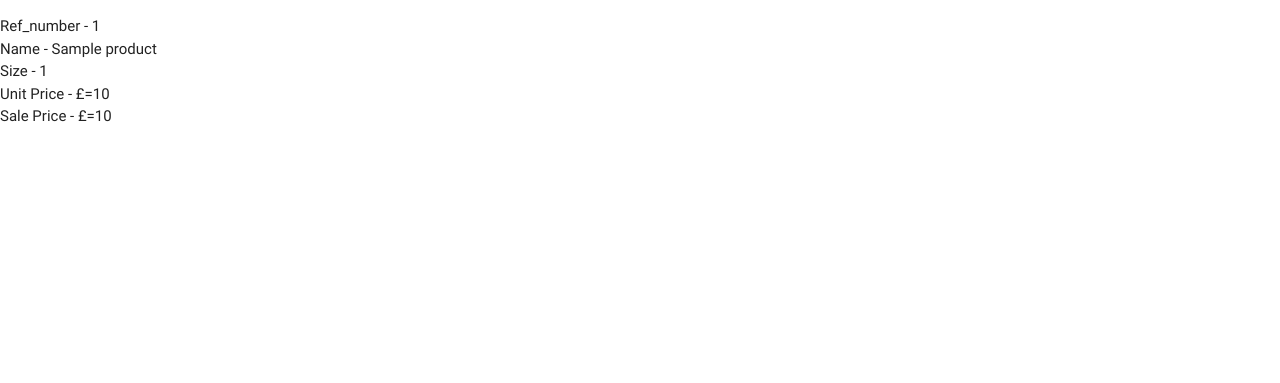
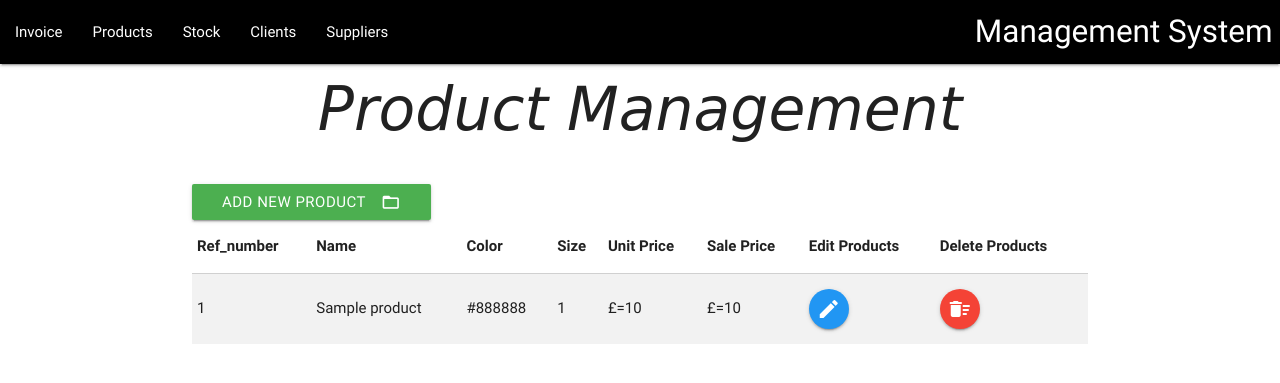
Before and after one commit to marcuscolle/mile-stone-crud-managment, a Flask app: page /products in a window 1280 px wide. Shown: the top 383 px of the page. Run offline with Flask 2, Linux system fonts and the light colour scheme; a database or web service that is not in the repository returns one stand-in record (values such as "Sample title"); some libraries are stand-ins or nearby versions.

Commit message:
initial commit

```diff
--- a/app.py
+++ b/app.py
@@ -8,14 +8,18 @@ if path.exists("env.py"):
     import env
 
 app = Flask(__name__)
-app.config["MONGO_DBNAME"] = os.environ.get('cook_book')
+app.config["MONGO_DBNAME"] = os.environ.get('management')
 app.config["MONGO_URI"] = os.environ.get('MONGO_URI')
 
 mongo = PyMongo(app)
 
 @app.route('/')
+@app.route('/index')
+def index():
+    return render_template("index.html")
+
 @app.route('/products')
-def index():
+def products():
     return render_template("products.html", products=mongo.db.products.find())
 
 
--- /dev/null
+++ b/static/css/style.css
@@ -0,0 +1,7 @@
+.prod{
+    font-size: 60px;
+    text-align: center;
+    padding-bottom: 30px;
+    font-family: cursive;
+    font-style: oblique;
+}
--- a/templates/base.html
+++ b/templates/base.html
@@ -11,6 +11,7 @@
 
 	<link href="https://fonts.googleapis.com/icon?family=Material+Icons" rel="stylesheet">
 	<link rel="stylesheet" href="https://cdnjs.cloudflare.com/ajax/libs/materialize/0.100.2/css/materialize.min.css">
+	<link rel="stylesheet" href="{{url_for('static', filename='css/style.css')}}" type="text/css" />
 
 
 	<title>Management_system</title>
@@ -22,12 +23,49 @@
 
 <body>
 
+
+  <nav>
+    <div class="nav-wrapper" style="background-color: black;">
+
+      <a href="{{url_for('index')}}" class="brand-logo right">Management System</a>
+
+      <ul id="nav-mobile" class="left hide-on-med-and-down">
+            <li><a href="#!">Invoice</a></li>
+			<li><a href="{{url_for('products')}}">Products</a></li>
+			<li><a href="#!">Stock</a></li>
+			<li><a href="#!">Clients</a></li>
+			<li><a href="#!">Suppliers</a></li>
+      </ul>
+    </div>
+  </nav>
+
+	<div class="container row">
+
+
+
 			{% block content %}
 			{% endblock %}
+
+		</div>
+
+
+	</div>
+
+
+
 
 	<script src="https://cdnjs.cloudflare.com/ajax/libs/jquery/3.2.1/jquery.min.js"></script>
 	<script src="https://cdnjs.cloudflare.com/ajax/libs/materialize/0.100.2/js/materialize.min.js"></script>
 
+     <script type="text/javascript">
+
+     $(document).ready(function() {
+
+
+     });
+
+     </script>
 
 </body>
+
 </html>
--- a/templates/products.html
+++ b/templates/products.html
@@ -1,18 +1,59 @@
 {% extends 'base.html' %}
 
-    {% block content %}
+{% block content %}
 
-      {% for product in products %}
-       <div>
-          <ul>
-            <li>Ref_number - {{product.ref_number}}</li>
-            <li>Name - {{product.name}}</li>
-            <li>Size - {{product.size}}</li>
-            <li>Unit Price - £={{product.unity_price}}</li>
-            <li>Sale Price - £={{product.sale_price}}</li>
+<!----no caso de nao entrar o style.css colocar o style no html Code-->
+<div class="prod">Product Management</div>
 
-       {% endfor %}
-          </ul>
-       </div>
 
-    {% endblock %}
+<button class="btn waves-effect green" type="submit" name="action">Add New Product
+    <i class="material-icons right">folder_open</i>
+</button>
+
+<table class="striped responsive-table">
+	<thead>
+		<tr>
+			<th>Ref_number</th>
+			<th>Name</th>
+			<th>Color</th>
+			<th>Size</th>
+			<th>Unit Price</th>
+			<th>Sale Price</th>
+			<th>Edit Products</th>
+			<th>Delete Products</th>
+
+		</tr>
+
+	</thead>
+
+	<tbody>
+
+        {% for product in products %}
+        <tr>
+
+        	<td>{{ product.ref_number }}</td>
+			<td>{{ product.name }}</td>
+			<td>{{ product.color }}</td>
+			<td>{{ product.size }}</td>
+			<td> £={{ product.unity_price }}</td>
+			<td> £={{ product.sale_price }}</td>
+			<td>  <a class="btn-floating btn-medium waves-effect waves-light blue"><i class="material-icons">edit</i></a>
+			</td>
+			<td>  <a class="btn-floating btn-small waves-effect waves-light red"><i class="material-icons">delete_sweep</i></a>
+			</td>
+
+
+		</tr>
+        {% endfor %}
+
+
+
+
+	</tbody>
+</table>
+
+
+
+
+
+{% endblock %}
```
Also changed, not shown: templates/index.html (added, +9 -0 lines). Lines whose indentation alone changed are shown as unchanged.
